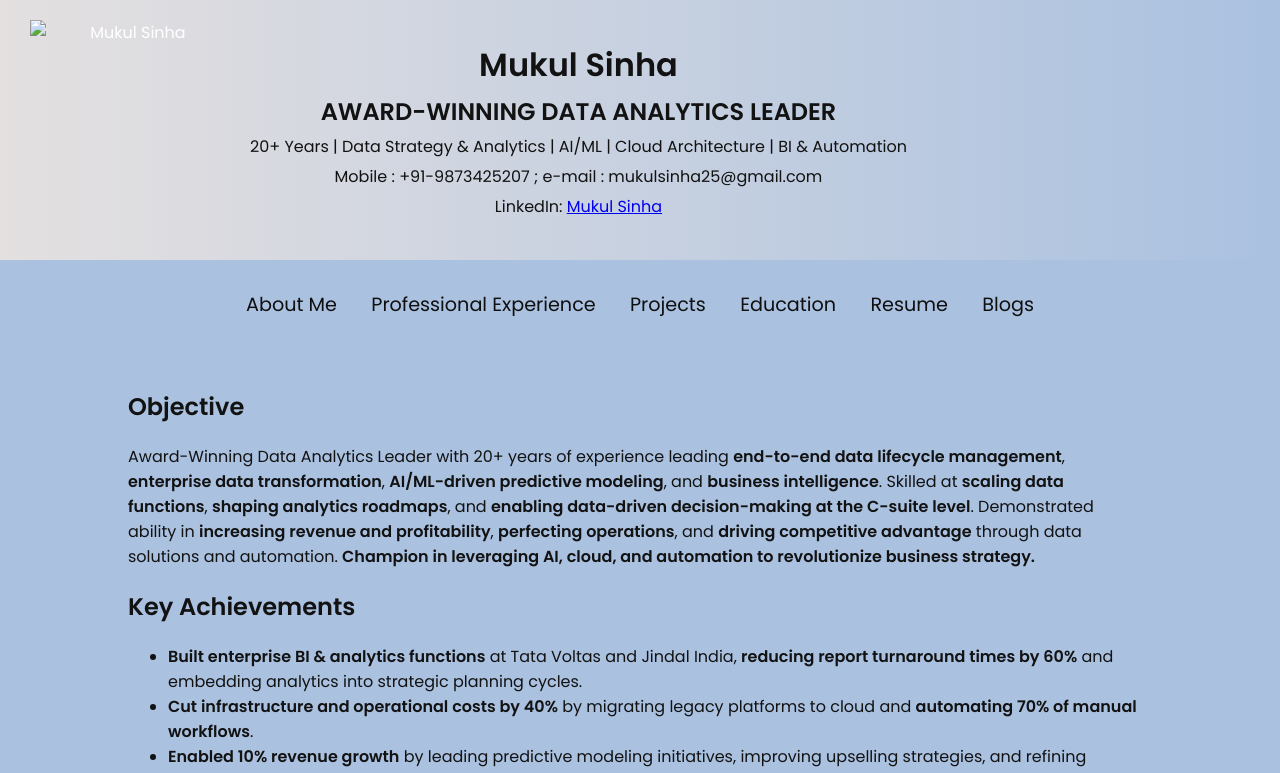
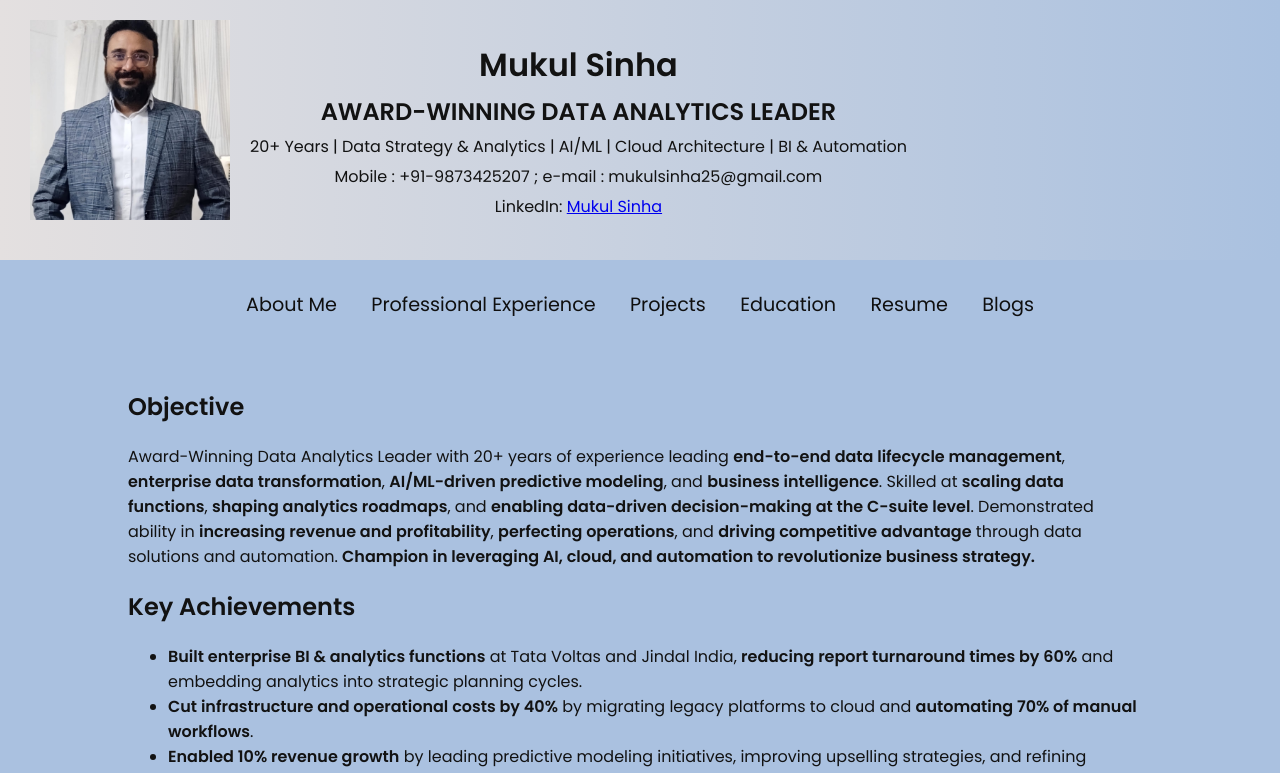
Before and after one commit to mukulsinha25/digitalresume, a plain HTML site: page index.html in a window 1280 px wide. Shown: the top 773 px of the page. Drawn offline with Linux system fonts and the light colour scheme.

Commit message:
Update index.html

```diff
--- a/index.html
+++ b/index.html
@@ -196,8 +196,9 @@
 <body>
     <header class="header">
         <div class="profile-container">
-            <img src="<img src="https://raw.githubusercontent.com/mukulsinha25/digitalresume/main/MukulSinha_Image.jpg" alt="Mukul Sinha" class="profile-img">
-            <div class="text-content">
+<!--             <img src="<img src="https://raw.githubusercontent.com/mukulsinha25/digitalresume/main/MukulSinha_Image.jpg" alt="Mukul Sinha" class="profile-img"> -->
+            <img src="https://raw.githubusercontent.com/mukulsinha25/digitalresume/main/MukulSinha_Image.jpg" alt="Mukul Sinha" class="profile-img">
+                <div class="text-content">
                 <h1>Mukul Sinha</h1>
                 <h2>AWARD-WINNING DATA ANALYTICS LEADER</h2>
                 <p>20+ Years | Data Strategy & Analytics | AI/ML | Cloud Architecture | BI & Automation</p>
```
